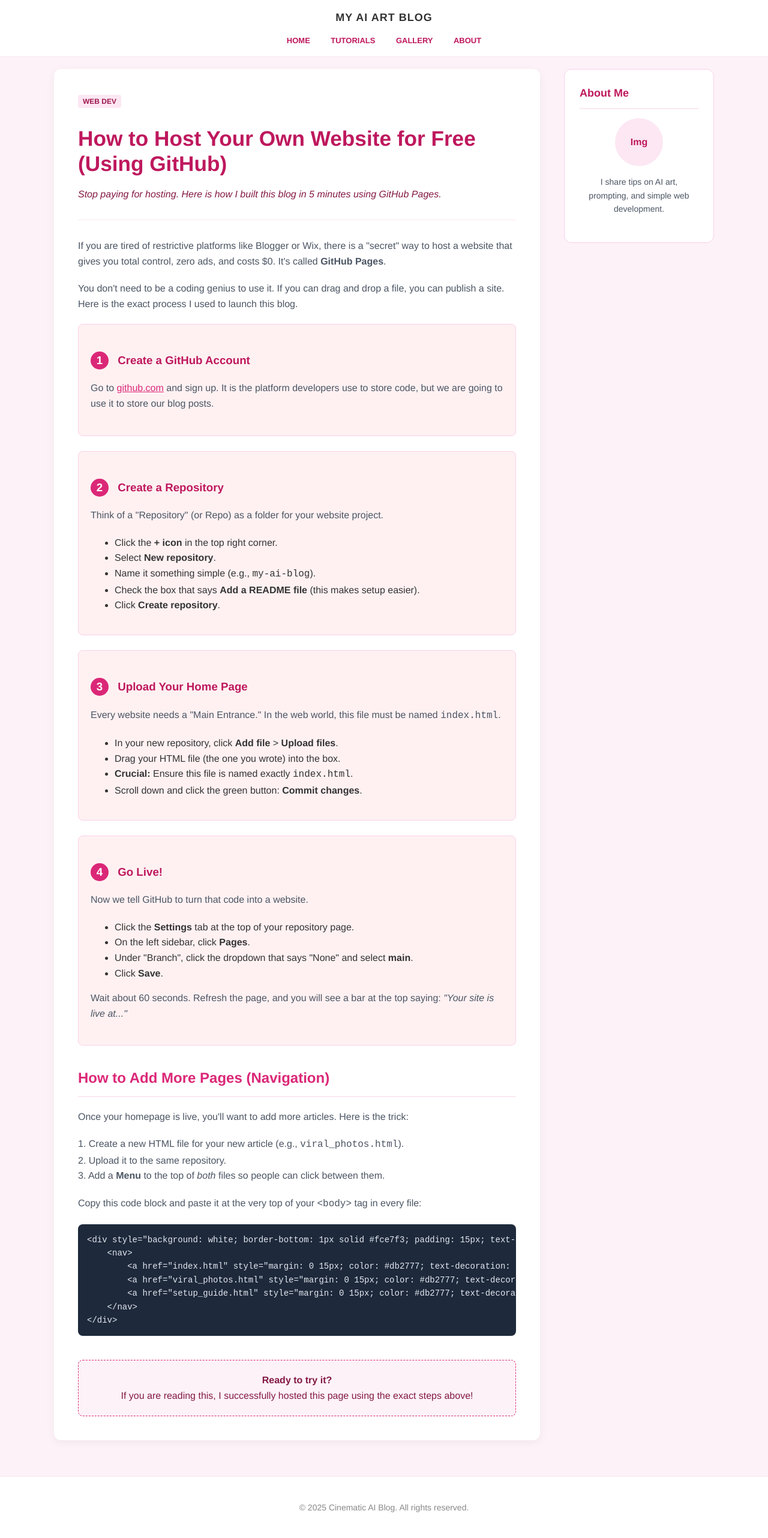
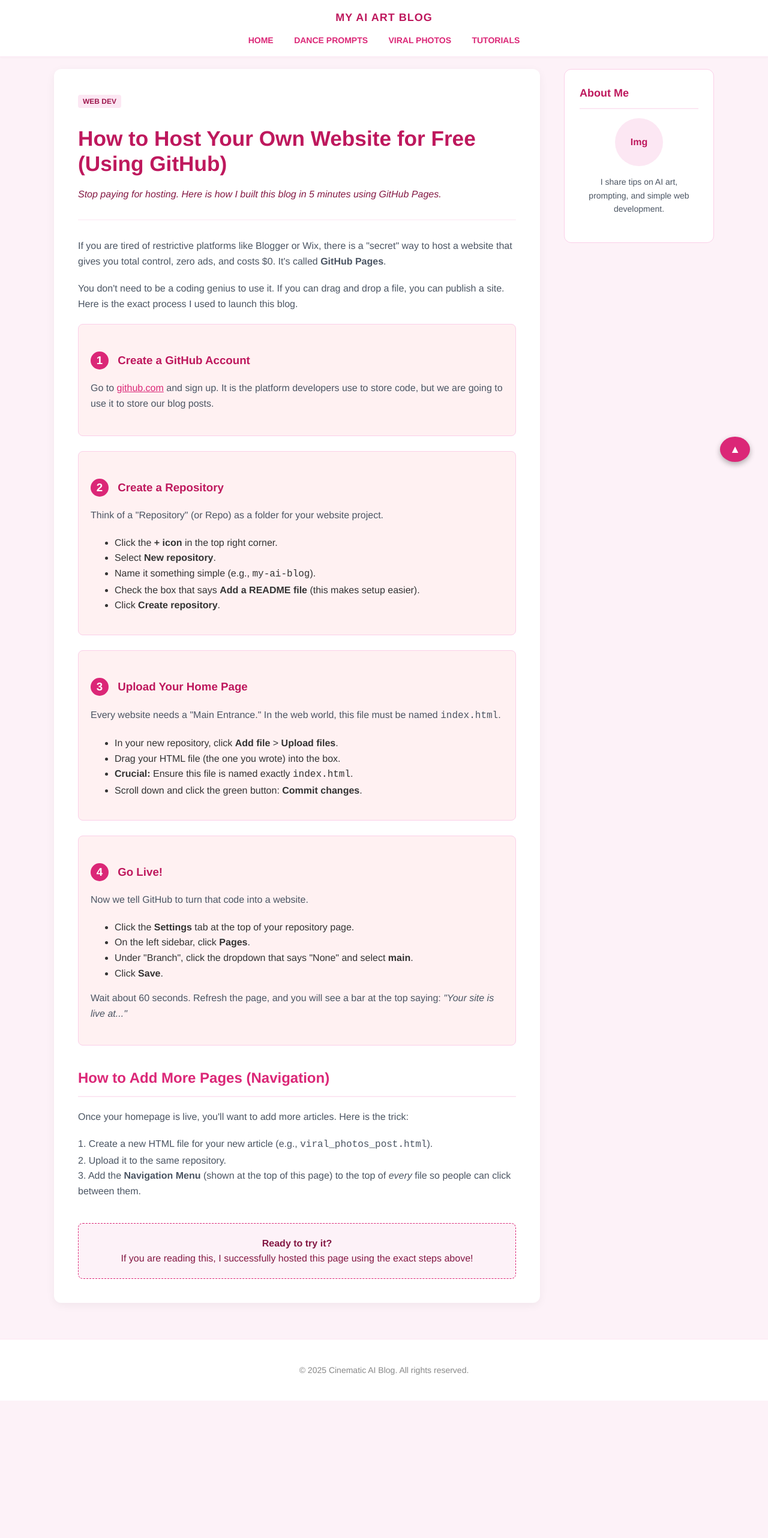
Before and after one commit to duglin69/my-ai-blog, a plain HTML site: page github_setup_guide.html in a window 1280 px wide. Shown: the whole page at 60% size. After the commit the page ends 2335 px from the top, so only its background shows below. Drawn offline with Linux system fonts and the light colour scheme.

Commit message:
Update github_setup_guide.html

```diff
--- a/github_setup_guide.html
+++ b/github_setup_guide.html
@@ -5,6 +5,11 @@
     <meta name="viewport" content="width=device-width, initial-scale=1.0">
     <title>How to Start a Free Blog on GitHub - Step by Step</title>
     <style>
+        /* Adding smooth scroll behavior */
+        html {
+            scroll-behavior: smooth;
+        }
+
         /* GLOBAL BLOG STYLES (Pink Theme) */
         body {
             font-family: 'Helvetica Neue', Helvetica, Arial, sans-serif;
@@ -79,22 +84,42 @@
             margin-right: 10px;
         }
 
-        /* NAV BAR (Example for tutorial) */
-        .nav-example {
+        /* NAV BAR (Standard Site Nav) */
+        .nav-bar {
             background: white;
             padding: 15px;
             text-align: center;
             border-bottom: 1px solid #fce7f3;
+            box-shadow: 0 2px 4px rgba(0,0,0,0.02);
         }
-        .nav-example a {
-            color: #be185d;
+        .nav-bar a {
+            color: #db2777;
             text-decoration: none;
             margin: 0 15px;
             font-weight: bold;
             text-transform: uppercase;
-            font-size: 13px;
+            font-size: 14px;
+            transition: color 0.2s;
         }
-        .nav-example a:hover { text-decoration: underline; }
+        .nav-bar a:hover { color: #be185d; }
+
+        /* WIDGET STYLES (Sidebar) */
+        .widget {
+            background: white;
+            padding: 25px;
+            border-radius: 12px;
+            margin-bottom: 20px;
+            border: 1px solid #fbcfe8;
+        }
+        .widget-title {
+            font-size: 18px;
+            font-weight: bold;
+            color: #be185d;
+            margin-bottom: 15px;
+            border-bottom: 2px solid #fce7f3;
+            padding-bottom: 10px;
+        }
+
 
         /* RESPONSIVE */
         @media (max-width: 768px) {
@@ -103,17 +128,16 @@
         }
     </style>
 </head>
-<body>
+<body id="top">
 
-    <!-- SITE HEADER WITH NAV -->
-    <div class="nav-example">
-        <span style="display:block; margin-bottom:10px; font-weight:900; letter-spacing:1px; font-size:18px;">MY AI ART BLOG</span>
-        <!-- This is the Navigation Menu -->
+    <!-- SITE HEADER WITH NAV (UPDATED) -->
+    <div class="nav-bar">
+        <span style="display:block; margin-bottom:10px; font-weight:900; letter-spacing:1px; font-size:18px; color:#be185d;">MY AI ART BLOG</span>
         <nav>
             <a href="index.html">Home</a>
-            <a href="setup_guide.html">Tutorials</a>
-            <a href="#">Gallery</a>
-            <a href="#">About</a>
+            <a href="dance_personalities_post.html">Dance Prompts</a>
+            <a href="viral_group_photos_post.html">Viral Photos</a>
+            <a href="github_setup_guide.html">Tutorials</a>
         </nav>
     </div>
 
@@ -129,7 +153,7 @@
                 <hr style="border: 0; border-top: 1px solid #fce7f3; margin: 30px 0;">
             </header>
 
-            <p>If you are tired of restrictive platforms like Blogger or Wix, there is a "secret" way to host a website that gives you total control, zero ads, and costs $0. It's called <strong>GitHub Pages</strong>.</p>
+            <p>If you are tired of restrictive platforms like Blogger or Wix, there is a "secret" way to host a website that gives you total control, zero ads, and costs $0. It's called <strong>GitHub Pages</strong>.  </p>
 
             <p>You don't need to be a coding genius to use it. If you can drag and drop a file, you can publish a site. Here is the exact process I used to launch this blog.</p>
 
@@ -174,27 +198,15 @@
                     <li>Under "Branch", click the dropdown that says "None" and select <strong>main</strong>.</li>
                     <li>Click <strong>Save</strong>.</li>
                 </ul>
-                <p>Wait about 60 seconds. Refresh the page, and you will see a bar at the top saying: <em>"Your site is live at..."</em></p>
+                <p>Wait about 60 seconds. Refresh the page, and you will see a bar at the top saying: <em>"Your site is live at..."</em> </p>
             </div>
 
             <h2>How to Add More Pages (Navigation)</h2>
             <p>Once your homepage is live, you'll want to add more articles. Here is the trick:</p>
 
-            <p>1. Create a new HTML file for your new article (e.g., <code>viral_photos.html</code>).<br>
+            <p>1. Create a new HTML file for your new article (e.g., <code>viral_photos_post.html</code>).<br>
             2. Upload it to the same repository.<br>
-            3. Add a <strong>Menu</strong> to the top of <em>both</em> files so people can click between them.</p>
-
-            <p>Copy this code block and paste it at the very top of your <code>&lt;body&gt;</code> tag in every file:</p>
-
-<pre>
-&lt;div style="background: white; border-bottom: 1px solid #fce7f3; padding: 15px; text-align: center;"&gt;
-    &lt;nav&gt;
-        &lt;a href="index.html" style="margin: 0 15px; color: #db2777; text-decoration: none; font-weight: bold;"&gt;HOME&lt;/a&gt;
-        &lt;a href="viral_photos.html" style="margin: 0 15px; color: #db2777; text-decoration: none; font-weight: bold;"&gt;VIRAL PHOTOS&lt;/a&gt;
-        &lt;a href="setup_guide.html" style="margin: 0 15px; color: #db2777; text-decoration: none; font-weight: bold;"&gt;TUTORIALS&lt;/a&gt;
-    &lt;/nav&gt;
-&lt;/div&gt;
-</pre>
+            3. Add the <strong>Navigation Menu</strong> (shown at the top of this page) to the top of <em>every</em> file so people can click between them.</p>
 
             <div style="background: #fdf2f8; padding: 20px; border-radius: 8px; margin-top: 40px; text-align: center; color: #831843; border: 1px dashed #db2777;">
                 <strong>Ready to try it?</strong><br>
@@ -205,8 +217,8 @@
 
         <!-- SIDEBAR -->
         <aside class="sidebar">
-            <div style="background: white; padding: 25px; border-radius: 12px; border: 1px solid #fbcfe8; margin-bottom: 20px;">
-                <div style="font-size: 18px; font-weight: bold; color: #be185d; margin-bottom: 15px; border-bottom: 2px solid #fce7f3; padding-bottom: 10px;">About Me</div>
+            <div class="widget">
+                <div class="widget-title">About Me</div>
                 <div style="text-align: center;">
                     <div style="width: 80px; height: 80px; background: #fce7f3; border-radius: 50%; margin: 0 auto 15px auto; display: flex; align-items: center; justify-content: center; color: #be185d; font-weight: bold;">Img</div>
                     <p style="font-size: 14px;">I share tips on AI art, prompting, and simple web development.</p>
@@ -221,5 +233,10 @@
         &copy; 2025 Cinematic AI Blog. All rights reserved.
     </footer>
 
+    <!-- Back to Top Button -->
+    <a href="#top" style="position: fixed; bottom: 30px; right: 30px; background-color: #db2777; color: white; padding: 12px 16px; border-radius: 50%; font-size: 18px; line-height: 1; box-shadow: 0 4px 10px rgba(0, 0, 0, 0.3); text-decoration: none; display: block; transition: background-color 0.3s, transform 0.2s;" title="Retour en haut">
+        &#x25B2;
+    </a>
+
 </body>
 </html>
```
